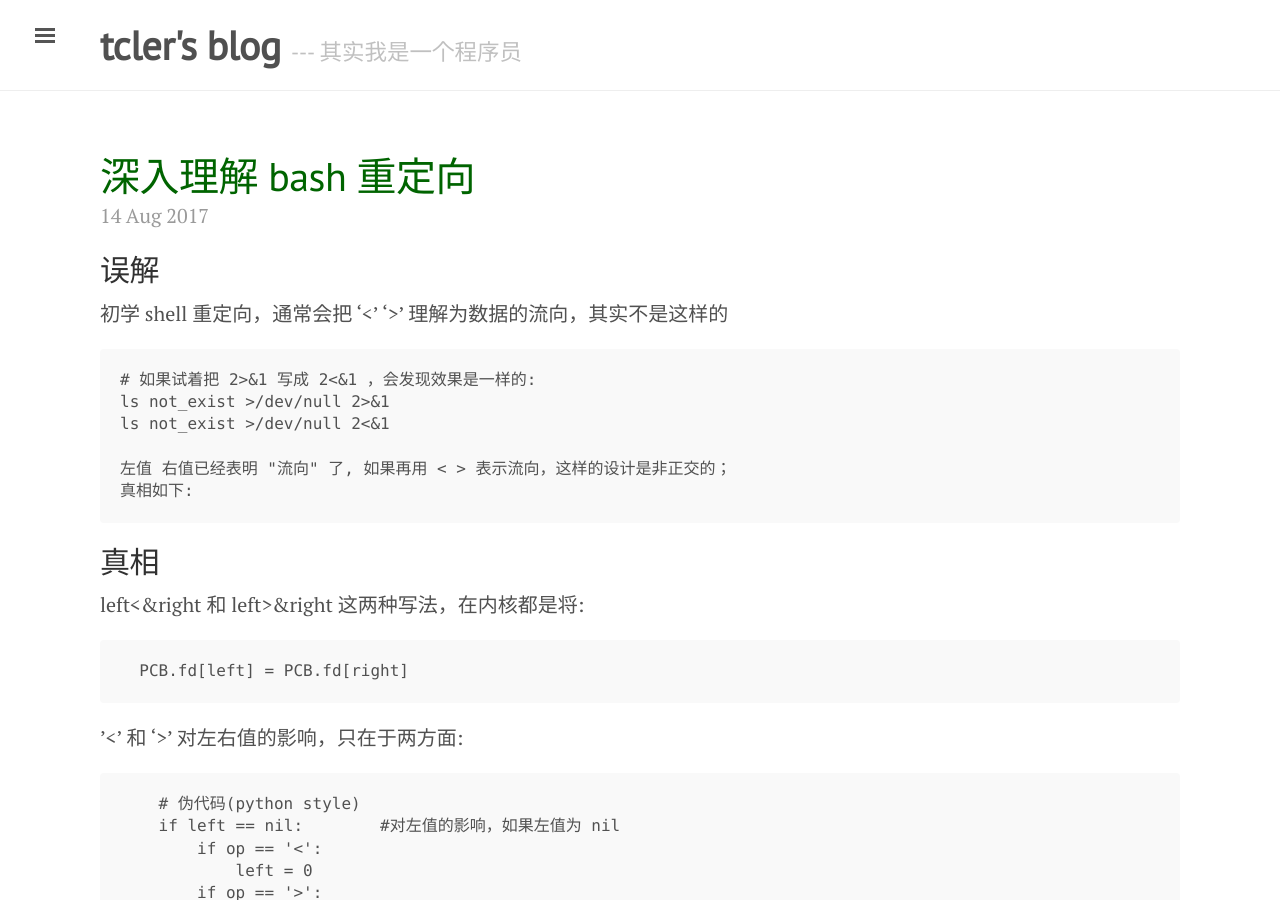
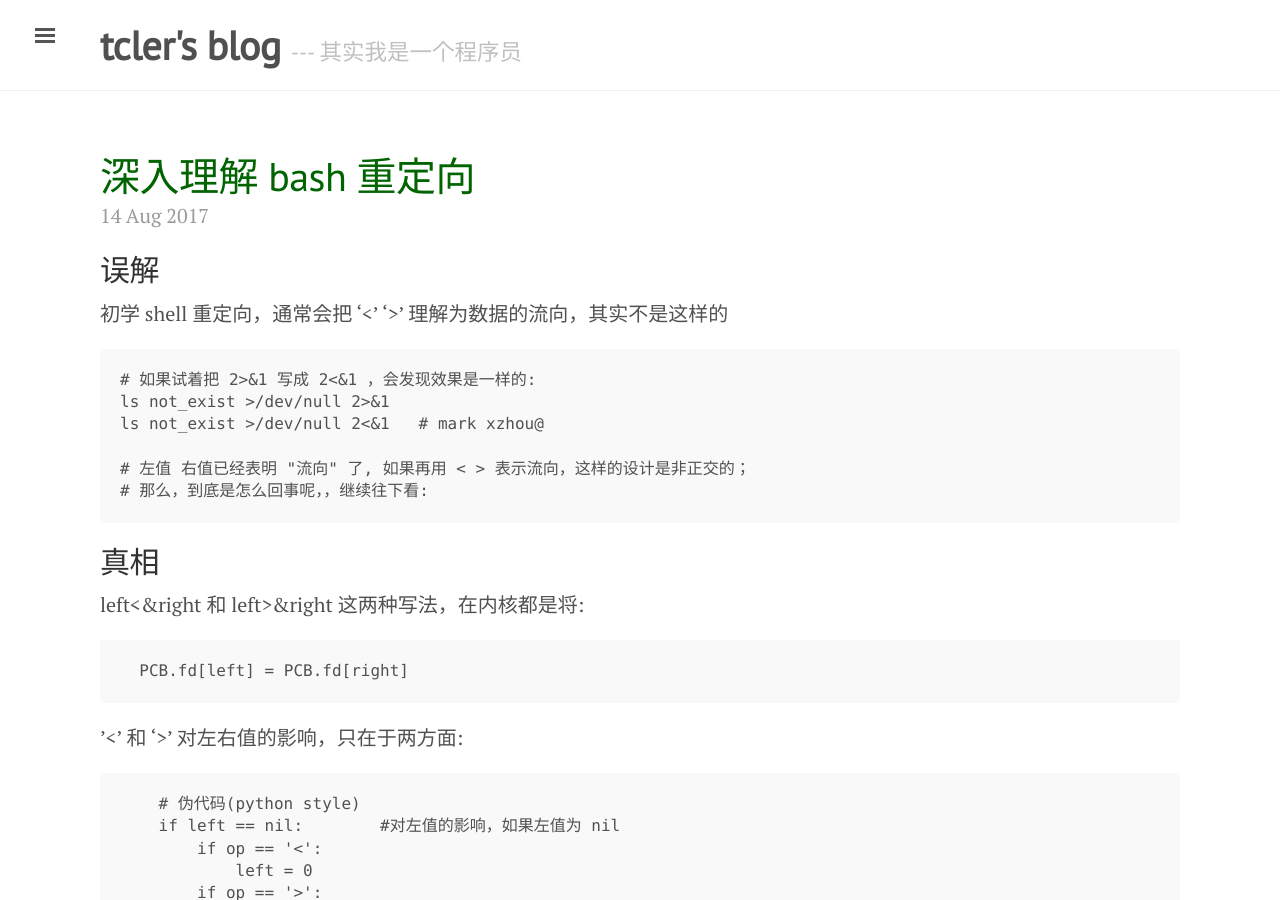
Before and after one commit to tcler/tcler.github.io, a Jekyll site: the page built from _posts/2017-08-14-understanding-bash-redirect.md, in a window 1280 px wide and 900 px high. Built offline with Jekyll 4.4.1, drawn with Linux system fonts in a browser that asks for light colours; some of the changed text lies outside the part shown.

Commit message:
Update 2017-08-14-understanding-bash-redirect.md
embellishment

````diff
--- a/_posts/2017-08-14-understanding-bash-redirect.md
+++ b/_posts/2017-08-14-understanding-bash-redirect.md
@@ -8,10 +8,10 @@ title: "深入理解 bash 重定向"
 ```
 # 如果试着把 2>&1 写成 2<&1 ，会发现效果是一样的:
 ls not_exist >/dev/null 2>&1
-ls not_exist >/dev/null 2<&1
+ls not_exist >/dev/null 2<&1   # mark xzhou@
 
-左值 右值已经表明 "流向" 了, 如果再用 < > 表示流向，这样的设计是非正交的；
-真相如下:
+# 左值 右值已经表明 "流向" 了, 如果再用 < > 表示流向，这样的设计是非正交的；
+# 那么，到底是怎么回事呢，，继续往下看:
 ```
 
 ## 真相
@@ -87,3 +87,11 @@ abc
 xyz
 foo
 ```
+
+以上是偏向于使用黑盒的观察方法,也可以使用strace -f进行观察涉及到的 syscall 的细节:
+```
+strace -f bash -c 'ls 2>&1'   2>&1 | egrep 'dup2|execv'
+strace -f bash -c 'ls 2<&1'   2>&1 | egrep 'dup2|execv'
+strace -f bash -c 'sort file.tmp >>file.tmp'   2>&1 | egrep 'open|dup2|execv'
+strace -f bash -c 'sort file.tmp >file.tmp'   2>&1 | egrep 'open|dup2|execv'
+```
````
